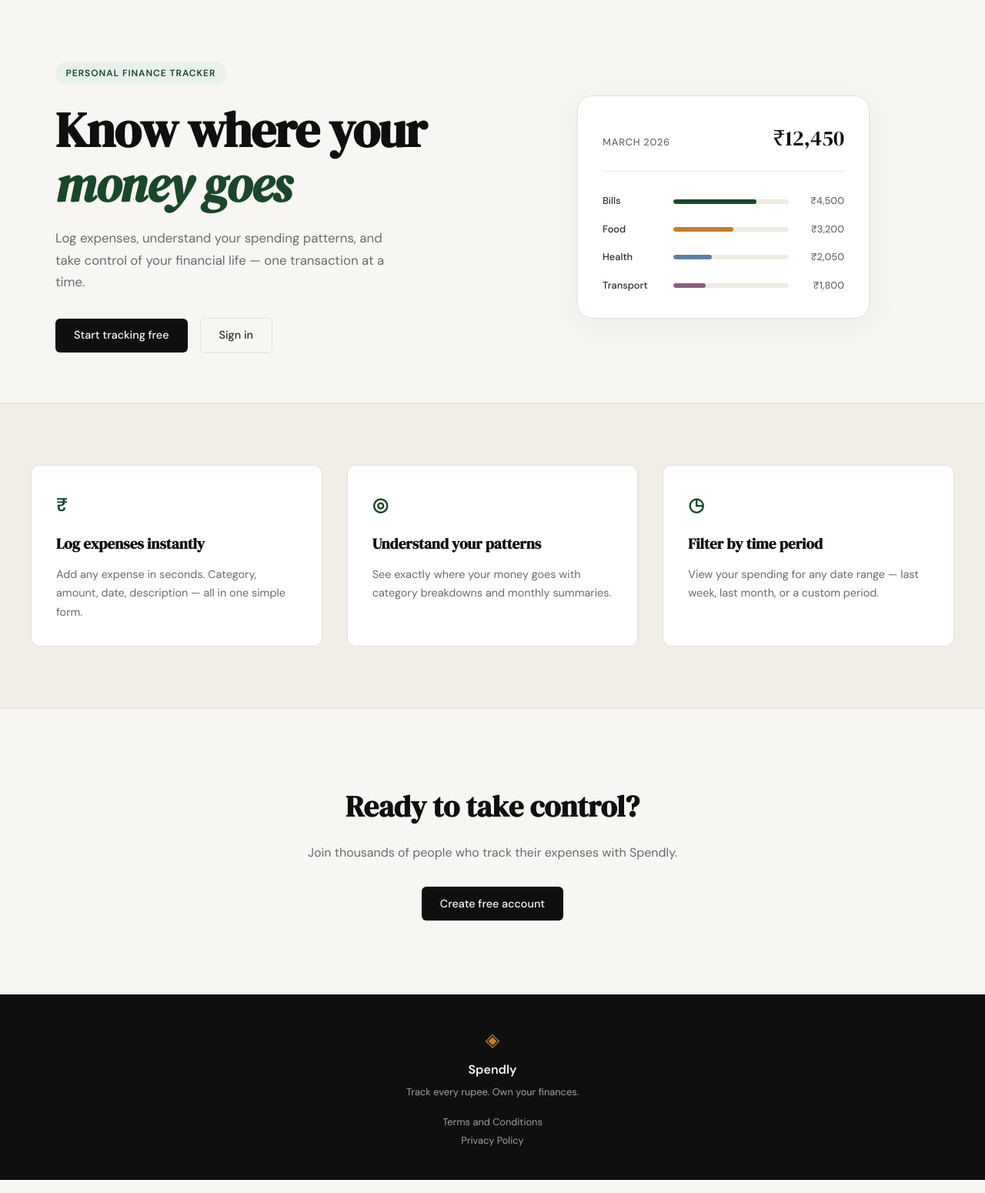
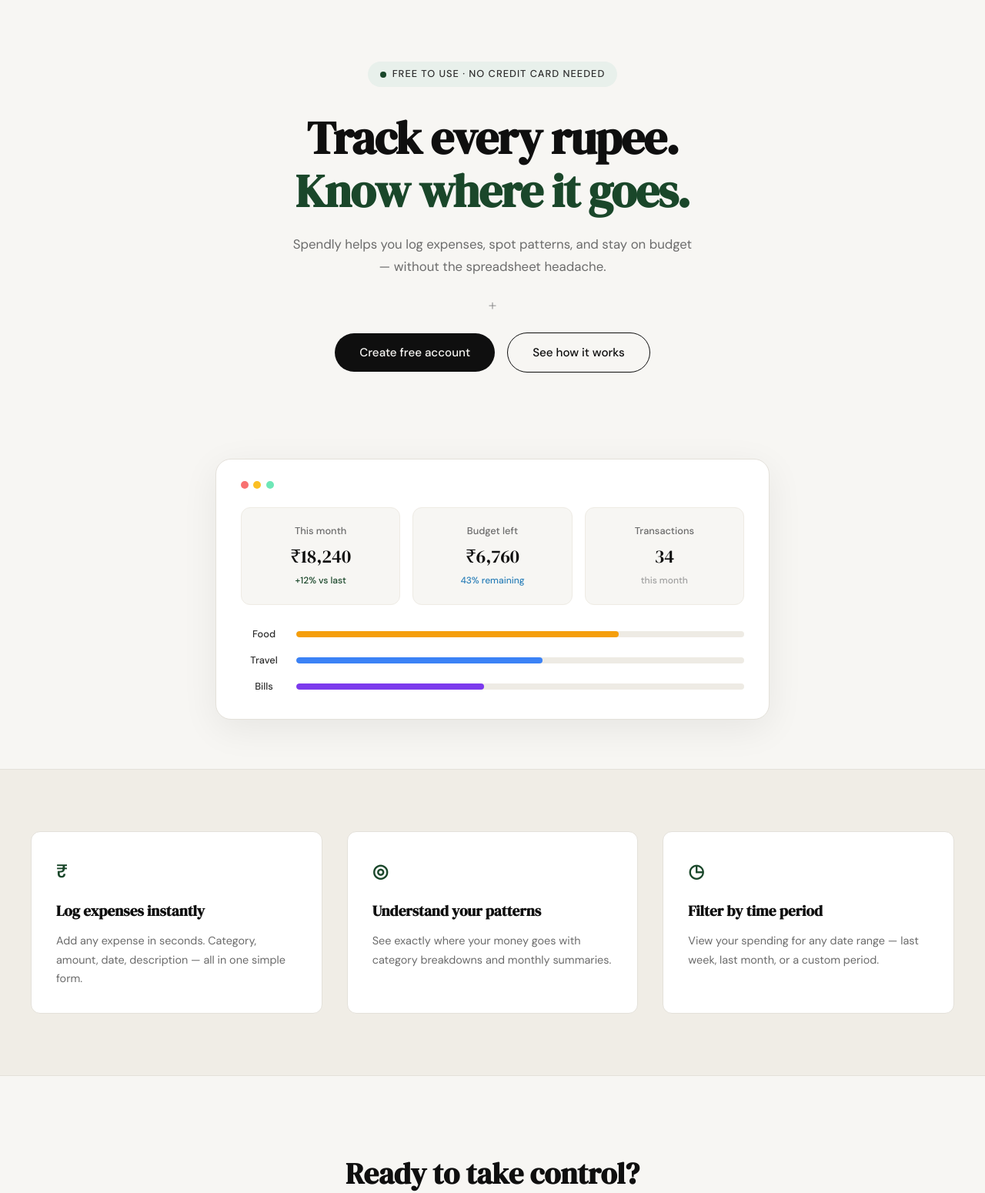
Before and after one commit to DakshhBN/Spendly, a Flask app: page / in a window 1280 px wide. Shown: the part 61-1611 px from the top of the page at 77% size. Run offline with Flask 3, Linux system fonts and the light colour scheme.

Commit message:
landing: redesign hero section to match mockup

```diff
--- /dev/null
+++ b/static/css/landing.css
@@ -0,0 +1,248 @@
+/* ------------------------------------------------------------------ */
+/* Hero                                                                */
+/* ------------------------------------------------------------------ */
+
+.hero {
+    padding: 5rem 2rem 4rem;
+    text-align: center;
+    display: flex;
+    flex-direction: column;
+    align-items: center;
+}
+
+.hero-inner {
+    max-width: 680px;
+    margin: 0 auto;
+    display: flex;
+    flex-direction: column;
+    align-items: center;
+}
+
+/* Badge */
+.hero-badge {
+    display: inline-flex;
+    align-items: center;
+    gap: 0.5rem;
+    background: var(--accent-light);
+    color: var(--ink-soft);
+    font-size: 0.8rem;
+    font-weight: 500;
+    padding: 0.4rem 1rem;
+    border-radius: 999px;
+    margin-bottom: 2rem;
+}
+
+.badge-dot {
+    width: 8px;
+    height: 8px;
+    background: var(--accent);
+    border-radius: 50%;
+    display: inline-block;
+}
+
+/* Title */
+.hero-title {
+    font-family: var(--font-display);
+    font-size: clamp(2.5rem, 5.5vw, 3.75rem);
+    line-height: 1.15;
+    letter-spacing: -0.02em;
+    color: var(--ink);
+    margin-bottom: 1.25rem;
+}
+
+.hero-accent {
+    color: var(--accent);
+}
+
+/* Subtitle */
+.hero-subtitle {
+    font-size: 1.05rem;
+    color: var(--ink-muted);
+    line-height: 1.7;
+    max-width: 520px;
+    margin-bottom: 1.25rem;
+}
+
+/* Plus decoration */
+.hero-plus {
+    font-size: 1.25rem;
+    color: var(--ink-faint);
+    margin-bottom: 1.25rem;
+    font-weight: 300;
+}
+
+/* Buttons */
+.hero-actions {
+    display: flex;
+    gap: 1rem;
+    align-items: center;
+    justify-content: center;
+    flex-wrap: wrap;
+}
+
+.hero-btn-primary {
+    display: inline-block;
+    background: var(--ink);
+    color: var(--paper);
+    padding: 0.8rem 2rem;
+    border-radius: 999px;
+    font-family: var(--font-body);
+    font-size: 0.95rem;
+    font-weight: 500;
+    text-decoration: none;
+    transition: background 0.2s;
+}
+
+.hero-btn-primary:hover {
+    background: var(--accent);
+}
+
+.hero-btn-outline {
+    display: inline-block;
+    background: transparent;
+    color: var(--ink);
+    padding: 0.8rem 2rem;
+    border-radius: 999px;
+    font-family: var(--font-body);
+    font-size: 0.95rem;
+    font-weight: 500;
+    border: 1.5px solid var(--ink);
+    text-decoration: none;
+    transition: all 0.2s;
+}
+
+.hero-btn-outline:hover {
+    background: var(--ink);
+    color: var(--paper);
+}
+
+/* ------------------------------------------------------------------ */
+/* Dashboard mockup                                                    */
+/* ------------------------------------------------------------------ */
+
+.hero-visual {
+    width: 100%;
+    max-width: 720px;
+    margin: 3rem auto 0;
+    display: flex;
+    justify-content: center;
+}
+
+.dashboard-mock {
+    width: 100%;
+    background: var(--paper-card);
+    border: 1px solid var(--border);
+    border-radius: var(--radius-lg);
+    padding: 1.75rem 2rem 2rem;
+    box-shadow: 0 12px 48px rgba(0, 0, 0, 0.07);
+}
+
+/* Traffic-light dots */
+.mock-dots {
+    display: flex;
+    gap: 0.4rem;
+    margin-bottom: 1.5rem;
+}
+
+.dot {
+    width: 10px;
+    height: 10px;
+    border-radius: 50%;
+}
+
+.dot-red    { background: #f87171; }
+.dot-yellow { background: #fbbf24; }
+.dot-green  { background: #6ee7b7; }
+
+/* Stat cards */
+.mock-stats {
+    display: grid;
+    grid-template-columns: repeat(3, 1fr);
+    gap: 1rem;
+    margin-bottom: 1.75rem;
+}
+
+.stat-card {
+    background: var(--paper);
+    border: 1px solid var(--border-soft);
+    border-radius: var(--radius-md);
+    padding: 1.25rem 1rem;
+    display: flex;
+    flex-direction: column;
+    gap: 0.2rem;
+}
+
+.stat-label {
+    font-size: 0.8rem;
+    font-weight: 500;
+    color: var(--ink-muted);
+}
+
+.stat-value {
+    font-family: var(--font-display);
+    font-size: 1.5rem;
+    color: var(--ink);
+}
+
+.stat-change {
+    font-size: 0.75rem;
+    font-weight: 500;
+}
+
+.stat-up      { color: var(--accent); }
+.stat-neutral { color: #2b7fb8; }
+.stat-muted   { color: var(--ink-faint); }
+
+/* Category bars */
+.mock-categories {
+    display: flex;
+    flex-direction: column;
+    gap: 0.85rem;
+}
+
+.cat-row {
+    display: grid;
+    grid-template-columns: 60px 1fr;
+    align-items: center;
+    gap: 0.75rem;
+}
+
+.cat-name {
+    font-size: 0.8rem;
+    font-weight: 500;
+    color: var(--ink-soft);
+}
+
+.cat-track {
+    height: 8px;
+    background: var(--border-soft);
+    border-radius: 999px;
+    overflow: hidden;
+}
+
+.cat-bar {
+    height: 100%;
+    border-radius: 999px;
+}
+
+.cat-orange { background: #f59e0b; }
+.cat-blue   { background: #3b82f6; }
+.cat-purple { background: #7c3aed; }
+
+/* ------------------------------------------------------------------ */
+/* Responsive                                                          */
+/* ------------------------------------------------------------------ */
+
+@media (max-width: 600px) {
+    .hero {
+        padding: 3rem 1rem 2rem;
+    }
+
+    .mock-stats {
+        grid-template-columns: 1fr;
+    }
+
+    .dashboard-mock {
+        padding: 1.25rem 1rem;
+    }
+}
--- a/templates/landing.html
+++ b/templates/landing.html
@@ -1,60 +1,67 @@
 {% extends "base.html" %}
 
 {% block title %}Spendly — Track Every Rupee{% endblock %}
+
+{% block head %}
+<link rel="stylesheet" href="{{ url_for('static', filename='css/landing.css') }}">
+{% endblock %}
 
 {% block content %}
 
 <section class="hero">
     <div class="hero-inner">
-        <div class="hero-badge">Personal Finance Tracker</div>
+        <div class="hero-badge"><span class="badge-dot"></span> Free to use &middot; No credit card needed</div>
         <h1 class="hero-title">
-            Know where your<br>
-            <em>money goes</em>
+            Track every rupee.<br>
+            <span class="hero-accent">Know where it goes.</span>
         </h1>
         <p class="hero-subtitle">
-            Log expenses, understand your spending patterns,
-            and take control of your financial life —
-            one transaction at a time.
+            Spendly helps you log expenses, spot patterns, and stay
+            on budget — without the spreadsheet headache.
         </p>
+        <div class="hero-plus">+</div>
         <div class="hero-actions">
-            <a href="{{ url_for('register') }}" class="btn-primary">Start tracking free</a>
-            <a href="{{ url_for('login') }}" class="btn-ghost">Sign in</a>
+            <a href="{{ url_for('register') }}" class="hero-btn-primary">Create free account</a>
+            <a href="{{ url_for('login') }}" class="hero-btn-outline">See how it works</a>
         </div>
     </div>
+
     <div class="hero-visual">
-        <div class="mock-card">
-            <div class="mock-card-header">
-                <span class="mock-label">March 2026</span>
-                <span class="mock-total">₹12,450</span>
+        <div class="dashboard-mock">
+            <div class="mock-dots">
+                <span class="dot dot-red"></span>
+                <span class="dot dot-yellow"></span>
+                <span class="dot dot-green"></span>
             </div>
-            <div class="mock-bars">
-                <div class="mock-bar-row">
-                    <span class="mock-cat">Bills</span>
-                    <div class="mock-bar-track">
-                        <div class="mock-bar" style="width: 72%"></div>
-                    </div>
-                    <span class="mock-amt">₹4,500</span>
+            <div class="mock-stats">
+                <div class="stat-card">
+                    <span class="stat-label">This month</span>
+                    <span class="stat-value">&#8377;18,240</span>
+                    <span class="stat-change stat-up">+12% vs last</span>
                 </div>
-                <div class="mock-bar-row">
-                    <span class="mock-cat">Food</span>
-                    <div class="mock-bar-track">
-                        <div class="mock-bar mock-bar-2" style="width: 52%"></div>
-                    </div>
-                    <span class="mock-amt">₹3,200</span>
+                <div class="stat-card">
+                    <span class="stat-label">Budget left</span>
+                    <span class="stat-value">&#8377;6,760</span>
+                    <span class="stat-change stat-neutral">43% remaining</span>
                 </div>
-                <div class="mock-bar-row">
-                    <span class="mock-cat">Health</span>
-                    <div class="mock-bar-track">
-                        <div class="mock-bar mock-bar-3" style="width: 33%"></div>
-                    </div>
-                    <span class="mock-amt">₹2,050</span>
+                <div class="stat-card">
+                    <span class="stat-label">Transactions</span>
+                    <span class="stat-value">34</span>
+                    <span class="stat-change stat-muted">this month</span>
                 </div>
-                <div class="mock-bar-row">
-                    <span class="mock-cat">Transport</span>
-                    <div class="mock-bar-track">
-                        <div class="mock-bar mock-bar-4" style="width: 28%"></div>
-                    </div>
-                    <span class="mock-amt">₹1,800</span>
+            </div>
+            <div class="mock-categories">
+                <div class="cat-row">
+                    <span class="cat-name">Food</span>
+                    <div class="cat-track"><div class="cat-bar cat-orange" style="width: 72%"></div></div>
+                </div>
+                <div class="cat-row">
+                    <span class="cat-name">Travel</span>
+                    <div class="cat-track"><div class="cat-bar cat-blue" style="width: 55%"></div></div>
+                </div>
+                <div class="cat-row">
+                    <span class="cat-name">Bills</span>
+                    <div class="cat-track"><div class="cat-bar cat-purple" style="width: 42%"></div></div>
                 </div>
             </div>
         </div>
```
